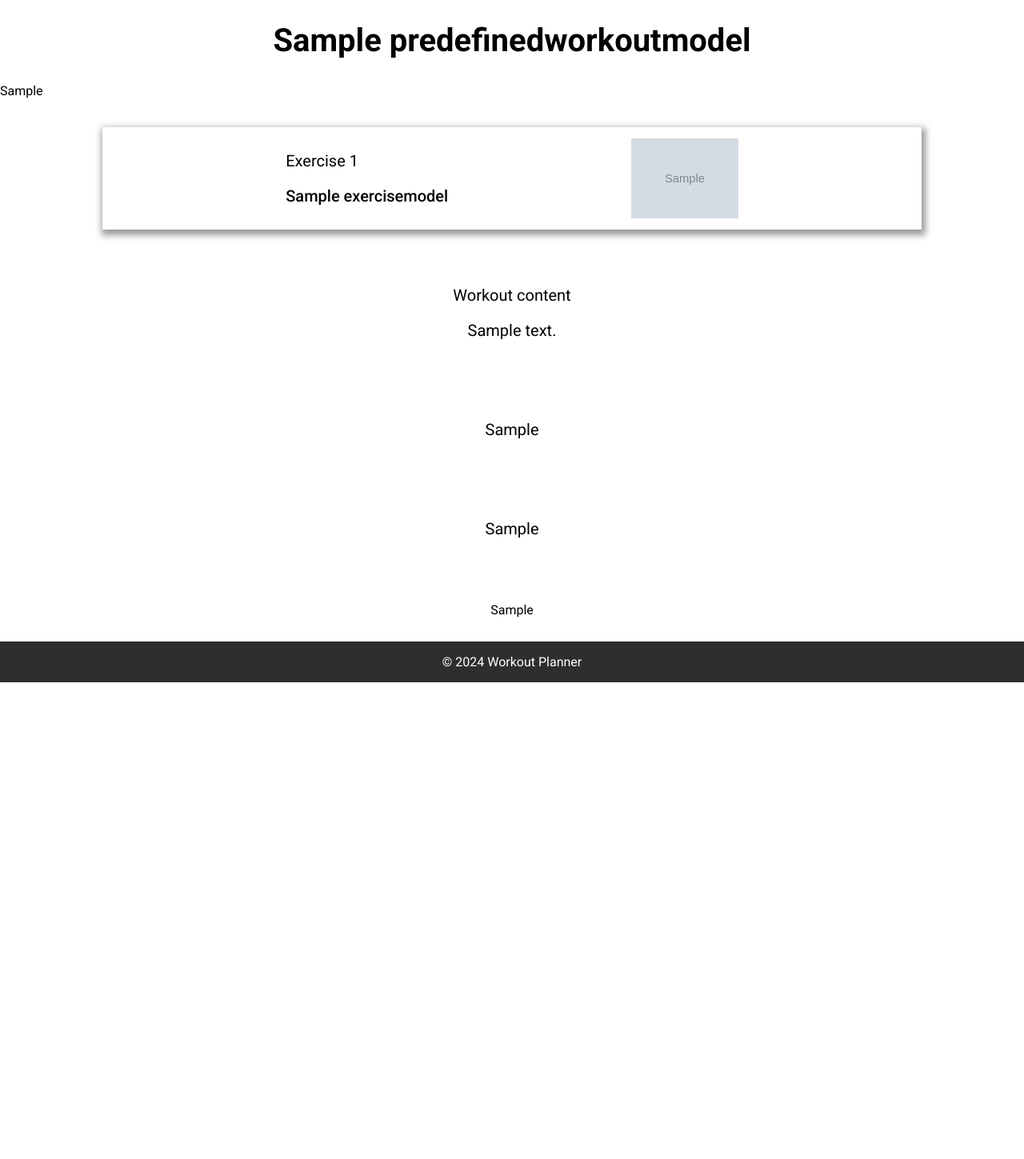
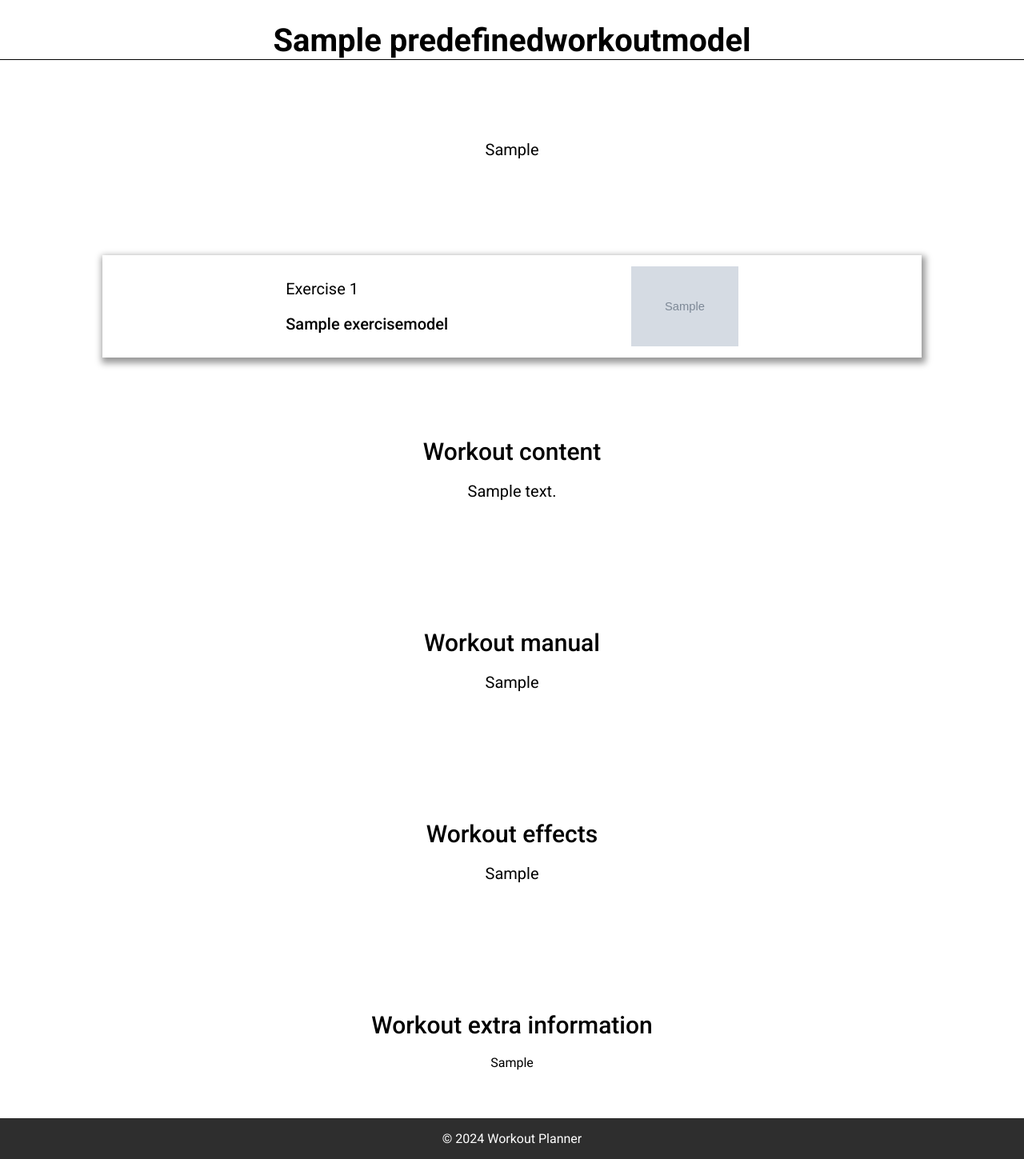
Before and after one commit to miftari1/WorkoutPlanner, a Django app: a page that uses templates/nav.html in a window 1280 px wide. Shown: the part 80-1529 px from the top of the page at 80% size. Before the commit the page ends 933 px from the top, so only its background shows below. Run offline with Django 5.2, Linux system fonts and the light colour scheme; a user stored in the database is signed in; tables that the repository leaves empty hold one stand-in row (values such as "Sample post"); grey boxes marked "Sample" are stand-in pictures; some libraries are stand-ins or nearby versions.

Commit message:
Recent updates

```diff
--- a/templates/nav.html
+++ b/templates/nav.html
@@ -44,7 +44,7 @@
                     <a href="{% url 'exercises:add_exercise' %}">Add exercise</a>
                 {% endif %}
                 <a href="{% url 'exercises:exercise_list' category='CT' %}">Chest</a>
-                <a href="#">Shoulder</a>
+                <a href="{% url 'exercises:exercise_list' category='SH' %}">Shoulder</a>
                 <a href="#">Back</a>
                 <a href="#">Biceps</a>
                 <a href="#">Triceps</a>
--- a/templates/workouts/predefined_workout_details.html
+++ b/templates/workouts/predefined_workout_details.html
@@ -5,9 +5,9 @@
 
 {% block content %}
     <div class="workout-name">
-        <h1 style="text-align: center; font-size: 40px">{{ workout.name }}</h1>
+        <h1 style="text-align: center; font-size: 40px;border-bottom: 1px solid black">{{ workout.name }}</h1>
     </div>
-    <p class="workout-info">{{ workout.overview|markdown }}</p>
+    <div class="workout-info" style="text-align: center;margin: 50px auto; font-size: 20px">{{ workout.overview|markdown }}</div>
 
     <div class="exercise-list">
         {% if exercises %}
@@ -22,11 +22,21 @@
                 </div>
             {% endfor %}
             <div class="workout-info">
-                <p>Workout content</p>{{ workout.content|markdown }}</div>
-            <div class="workout-info">{{ workout.workout_manual|markdown }}</div>
-            <div class="workout-info">{{ workout.effects|markdown }}</div>
+                <p><span style="font-size: 30px; font-weight: 500; margin-bottom: 30px">Workout content</span></p>
+                {{ workout.content|markdown }}
+            </div>
+            <div class="workout-info">
+                <p><span style="font-size: 30px; font-weight: 500; margin-bottom: 30px">Workout manual</span></p>
+                {{ workout.workout_manual|markdown }}
+            </div>
+            <div class="workout-info">
+                <p><span style="font-size: 30px; font-weight: 500; margin-bottom: 30px">Workout effects</span></p>
+                {{ workout.effects|markdown }}
+            </div>
             {% if workout.extra_info %}
-                <div class="workout-info">{{ workout.extra_info }}</div>
+                <div class="workout-info">
+                    <p><span style="font-size: 30px; font-weight: 500; margin-bottom: 30px">Workout extra information</span></p>
+                    {{ workout.extra_info }}</div>
             {% endif %}
         {% else %}
             <p>There are no exercises yet.</p>
--- a/workoutPlanner/common/static/css/style.css
+++ b/workoutPlanner/common/static/css/style.css
@@ -1640,6 +1640,7 @@ p.date {
     width: 70%;
     text-align: center;
     margin: 30px 0;
+    padding: 30px 0;
 }
 .cw-container .btn-container {
 
```
Also changed, not shown: media/exercises_images/shoulder_press.jpg (added), media/exercises_images/shoulder_press_RXEkM5p.jpg (added), media/exercises_images/shoulder_press_XFrLzpS.jpg (added).
